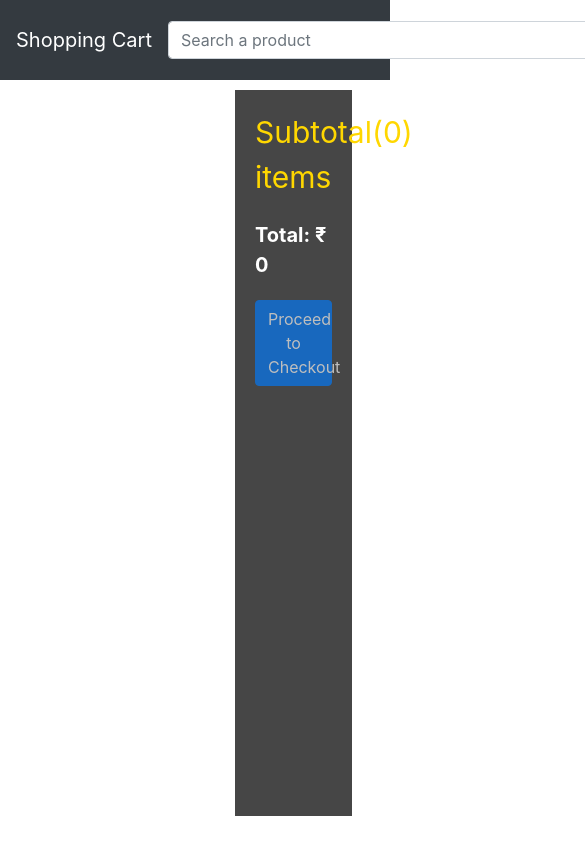
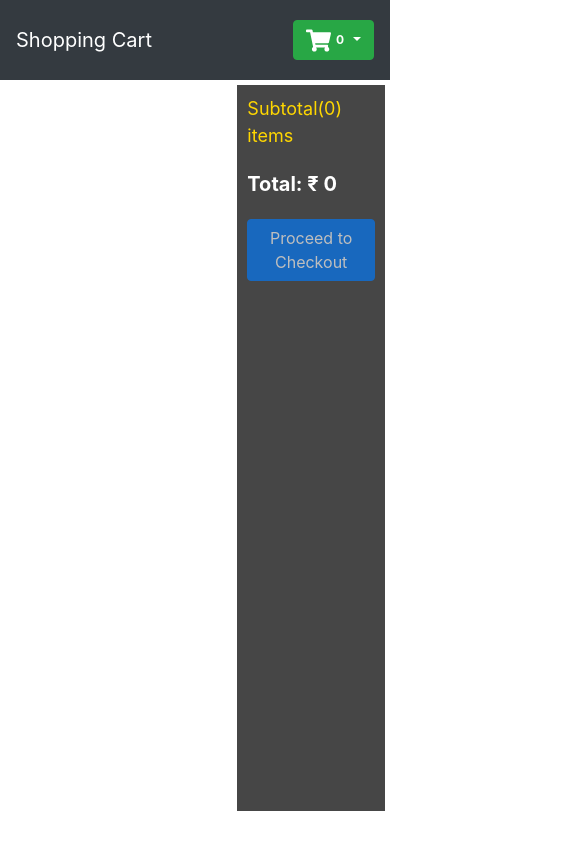
Before and after one commit to tanuja8/Shopping-cart, a React (Create React App) app: page /Cart in a window 390 px wide. Shown: the top 844 px of the page, 585 px wide, since content can reach past the window. Built offline with nearby package versions, Linux system fonts and the light colour scheme.

Commit message:
project updated

```diff
--- a/src/Component/Home.js
+++ b/src/Component/Home.js
@@ -3,17 +3,32 @@ import { CartState } from './Context/Context'
 import Singleproduct from './Singleproduct';
 import "./Style.css";
 import Filter from './Filter';
+// import { useState } from 'react';
 
 const Home=() => {
   const {
-    state:{products},}=CartState();
-    const transFormProducts=()=>{
+    state:{products},
+    productState:{sort,byStock,byFastDelivery,byRating,searchQuery},}=CartState();
+      //  const [sort, setSort] = useState("");
+
+    const transformProducts=()=>{
       let sortedProducts=products;
-      let sort;
       if(sort){
         sortedProducts=sortedProducts.sort((a,b)=>(
           sort==="lowToHigh"?a.price-b.price:b.price-a.price
         ))
+      }
+      if(!byStock){
+        sortedProducts=sortedProducts.filter((prod)=> prod.inStock);
+      }
+      if(!byFastDelivery){
+        sortedProducts=sortedProducts.filter((prod)=> prod.fastDelivery);
+      }
+      if(byRating){
+        sortedProducts=sortedProducts.filter((prod)=> prod.ratings >=byRating);
+      }
+      if(searchQuery){
+        sortedProducts=sortedProducts.filter((prod)=> prod.name.toLowerCase().includes(searchQuery));
       }
       return sortedProducts;
     }
@@ -22,7 +37,7 @@ const Home=() => {
 <div className='home'>
   <Filter></Filter>
   <div className='productContainer'>
-  {transFormProducts().map((prod)=>{
+  {transformProducts().map((prod)=>{
     return<h6><Singleproduct prod={prod} key={prod.id}>
       </Singleproduct></h6>
   })}
--- a/src/Component/Style.css
+++ b/src/Component/Style.css
@@ -51,5 +51,36 @@
 }
 
 .summary{
-    width: 30%;
+    width: 60%;
+
 }
+.cartimg{
+    width: 50px;
+    height: 50px;
+    border-radius: 50%;
+    margin-right: 700px;
+}
+
+@media (max-width:771px){
+    .filter{
+        width: 40%;
+        padding: 10px;
+        margin: 5px;
+    }
+    .filter > span{
+        font-size: 10px;
+    }
+    .title{
+        font-size: 18px !important;
+    }
+    .productContainer{
+        width: 58%;
+        padding: 0;
+    }
+    .search{
+        display: none !important;
+    }
+    .products{
+        width: 100%;
+    }
+}
```
Also changed, not shown: src/Component/Cart.js (+2 -2 lines).
